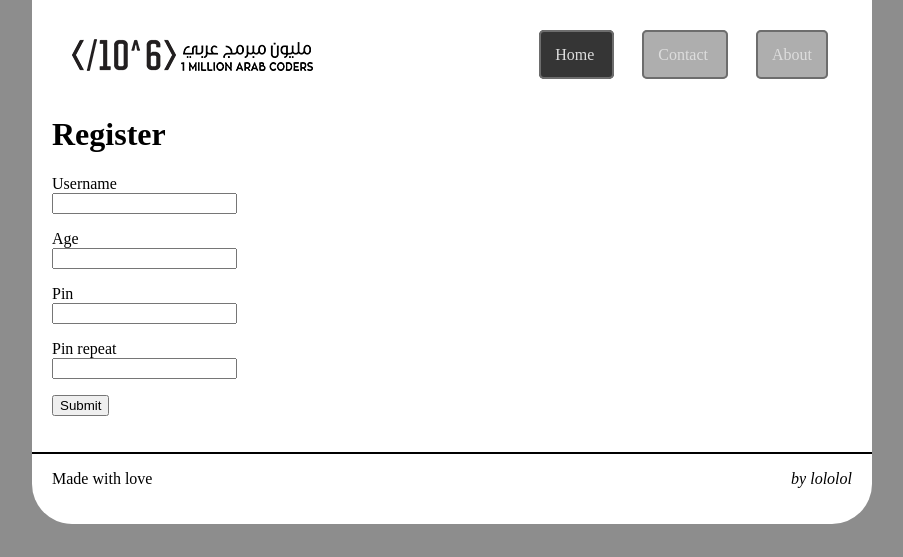
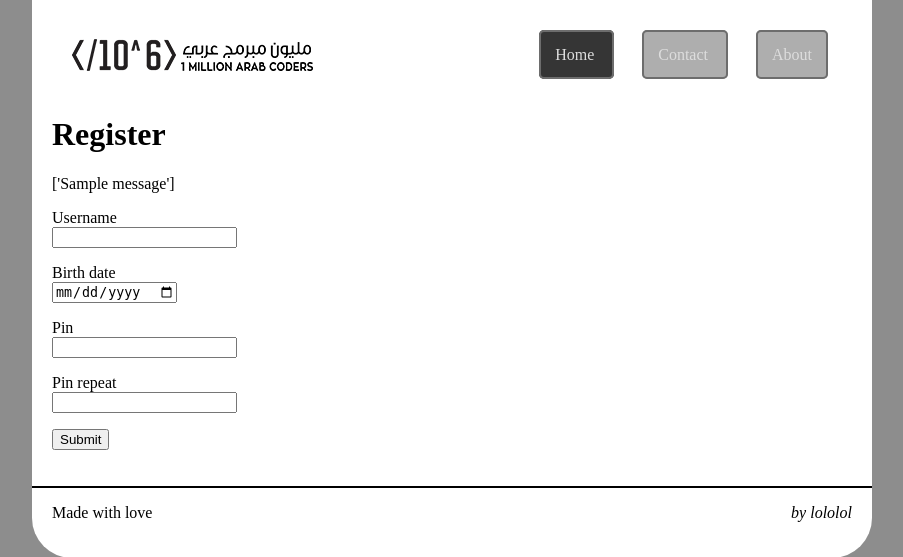
Before and after one commit to hichem2h/mac-forum, a Python web app: template app/templates/auth/register.html in a window 1280 px wide. Shown: the top 557 px of the page, without its empty margins (188-1091 px from the left). Run offline with Jinja, Linux system fonts and the light colour scheme; the template is opened without the code that fills it, so the values that code supplies are empty, except form fields; one stand-in notice (Sample message) is shown; form fields are guessed from the names that the template uses.

Commit message:
add: improve forms validations

```diff
--- a/app/auth/views.py
+++ b/app/auth/views.py
@@ -13,4 +13,6 @@ def login():
 @bp.route('/register', methods = ['GET', 'POST'])
 def register():
     form = RegisterForm()
+    if form.validate_on_submit():
+        flash(f'Username {form.username.data} tried to connect with birthday {form.birth_date.data}')
     return render_template('auth/register.html', form = form)
--- a/app/templates/auth/register.html
+++ b/app/templates/auth/register.html
@@ -4,23 +4,42 @@
 
 {% block main %}
     <h1>Register</h1>
+
+    {% with message = get_flashed_messages() %}
+        {% if message %}
+            <p>{{ message }}</p>
+        {% endif %}
+    {% endwith %}
+
     <form action="" method="post">
         {{ form.hidden_tag() }}
         <p>
             {{ form.username.label }}<br>
             {{ form.username }}
+            {% for error in form.username.errors %}
+                <span>{{ error }}</span>
+            {% endfor %}
         </p>
         <p>
-            {{ form.age.label }}<br>
-            {{ form.age }}
+            {{ form.birth_date.label }}<br>
+            {{ form.birth_date }}
+            {% for error in form.birth_date.errors %}
+                <span>{{ error }}</span>
+            {% endfor %}
         </p>
         <p>
             {{ form.pin.label }}<br>
             {{ form.pin }}
+            {% for error in form.pin.errors %}
+                <span>{{ error }}</span>
+            {% endfor %}
         </p>
         <p>
             {{ form.pin_repeat.label }}<br>
             {{ form.pin_repeat }}
+            {% for error in form.pin_repeat.errors %}
+                <span>{{ error }}</span>
+            {% endfor %}
         </p>
 
         <p>{{ form.submit() }}</p>
```
Also changed, not shown: app/auth/forms.py (+8 -7 lines).
